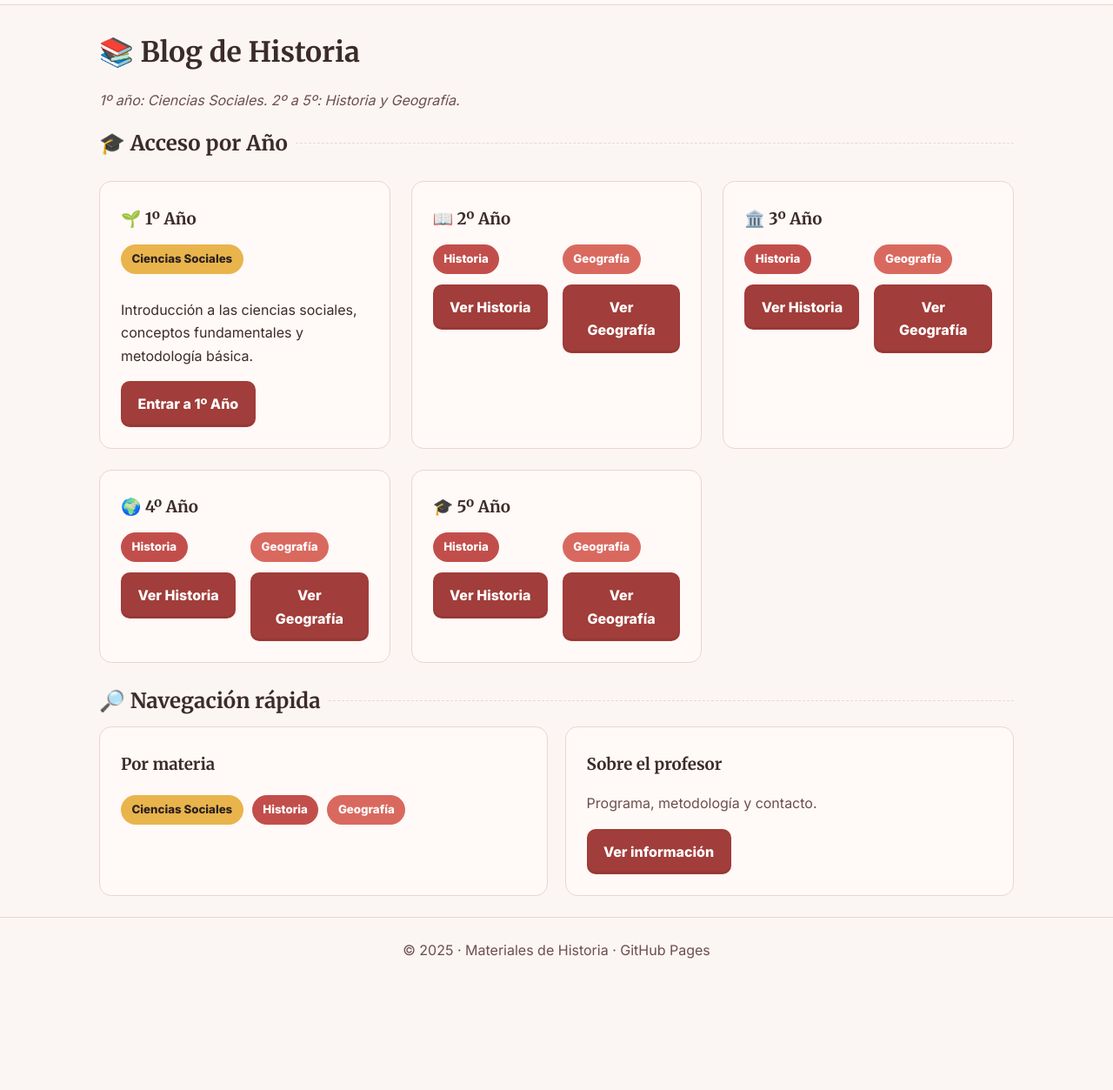
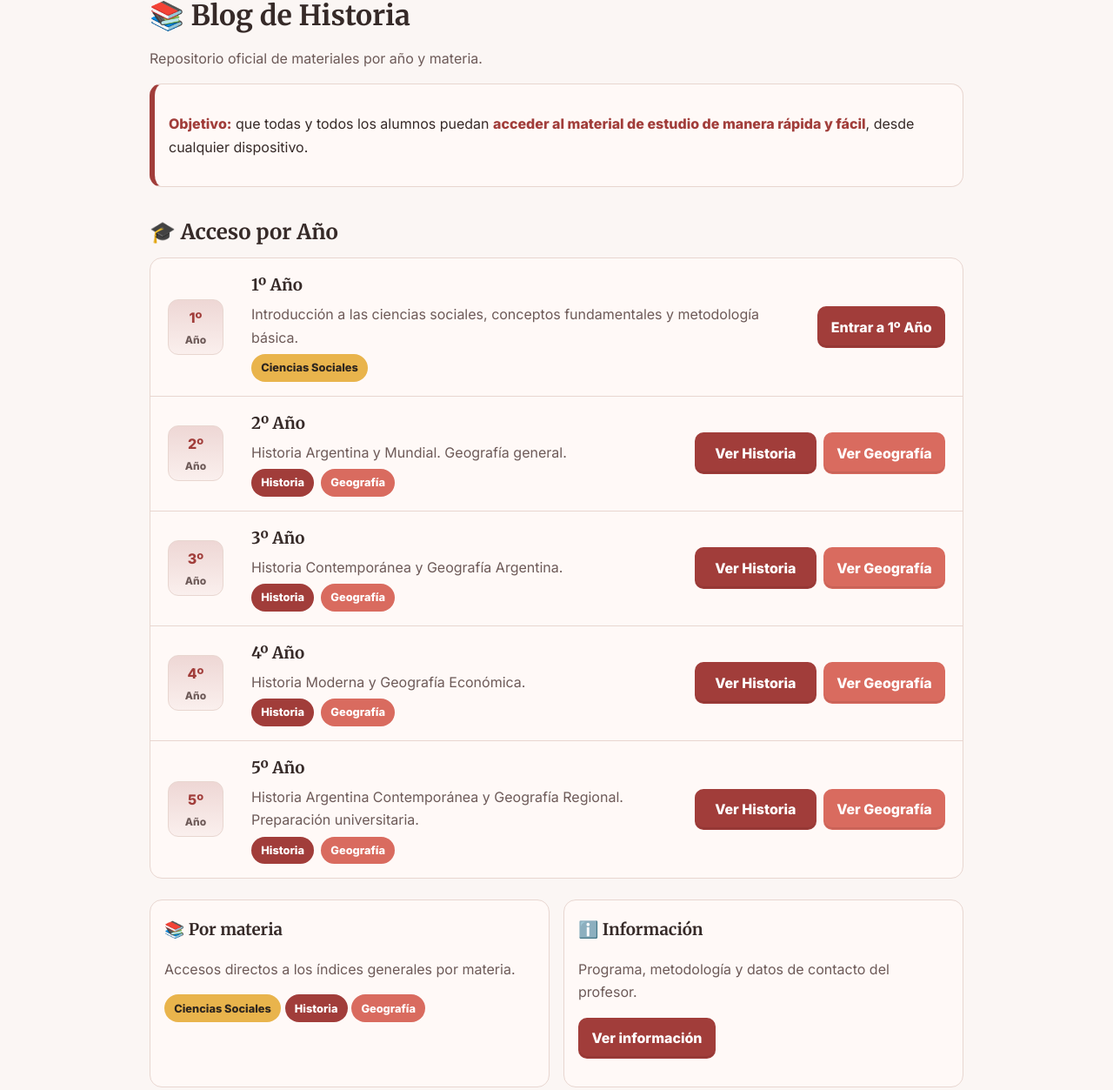
Before and after one commit to historiamoncayo/bloghistoria, a plain HTML site: page index.html in a window 1280 px wide. Shown: the part 105-1358 px from the top of the page at 87% size. Before the commit the page ends 1235 px from the top, so only its background shows below. Drawn offline with Linux system fonts and the light colour scheme.

Commit message:
Update index.html

```diff
--- a/index.html
+++ b/index.html
@@ -4,155 +4,205 @@
   <meta charset="utf-8">
   <meta name="viewport" content="width=device-width,initial-scale=1">
   <title>📚 Blog de Historia</title>
-  <meta name="description" content="Repositorio de materiales por año. 1º: Ciencias Sociales. 2º a 5º: Historia y Geografía.">
+  <meta name="description" content="Objetivo: que todos los alumnos puedan acceder al material de estudio de manera rápida y fácil.">
   <link rel="preconnect" href="https://fonts.gstatic.com" crossorigin>
   <link href="https://fonts.googleapis.com/css2?family=Inter:wght@400;600;800&family=Merriweather:wght@700;900&display=swap" rel="stylesheet">
   <style>
+    /* Paleta cálida y armónica */
     :root{
-      --bg:#FBF6F4;
-      --card-bg:#FFF9F7;
-      --line:#E8D6D0;
-      --ink:#3B2C29;
-      --ink2:#6D4E4E;
-      --red-main:#A13D3A;   /* rojo cálido principal */
-      --red-accent:#C24E4B; /* hover/acento */
-      --red-dark:#7B2E2B;
-      --pill-hist:#C24E4B;
-      --pill-geo:#D9695F;
-      --pill-cs:#E9B44C;    /* dorado cálido */
+      --bg:#FBF6F4;            /* fondo general */
+      --paper:#FFF9F7;         /* contenedores */
+      --line:#E8D6D0;          /* bordes */
+      --ink:#362A28;           /* texto principal */
+      --ink-2:#6D5A58;         /* texto secundario */
+      --red:#A13D3A;           /* rojo principal */
+      --red-2:#C24E4B;         /* hover/acento */
+      --geo:#D96B5F;           /* geografía */
+      --cs:#E9B44C;            /* ciencias sociales */
       --radius:14px;
+      --space: clamp(14px, 2vw, 22px);
     }
     *{box-sizing:border-box}
     body{margin:0;background:var(--bg);color:var(--ink);font-family:Inter,system-ui,Arial,sans-serif;line-height:1.65}
     h1,h2,h3{font-family:Merriweather,Georgia,serif;margin:.2rem 0 .6rem}
-    a{color:var(--red-main);text-decoration:none}
-    a:hover{color:var(--red-accent);text-decoration:underline}
+    a{color:var(--red);text-decoration:none}
+    a:hover{color:var(--red-2);text-decoration:underline}
 
-    header{padding:18px 24px;border-bottom:1px solid var(--line);background:var(--card-bg);position:sticky;top:0;z-index:10}
-    header .brand{font-weight:800;color:var(--red-main)}
-    .container{max-width:1100px;margin:0 auto;padding:24px}
+    /* Layout */
+    header{position:sticky;top:0;z-index:10;background:var(--paper);border-bottom:1px solid var(--line);}
+    .wrap{max-width:980px;margin:0 auto;padding:var(--space)}
+    .lead{margin:.5rem 0 1rem;color:var(--ink-2)}
+    .goal{background:var(--paper);border:1px solid var(--line);border-left:6px solid var(--red);padding:1rem;border-radius:var(--radius);margin:1rem 0 2rem}
+    .goal strong{color:var(--red)}
 
-    .grid{display:grid;grid-template-columns:repeat(auto-fit,minmax(280px,1fr));gap:1.5rem;margin:1.5rem 0}
-    .card{background:var(--card-bg);border:1px solid var(--line);border-radius:var(--radius);padding:1.5rem;transition:.3s}
-    .card:hover{border-color:var(--red-main);box-shadow:0 10px 28px rgba(161,61,58,.12);transform:translateY(-4px)}
+    /* Lista de años (armónica y clara) */
+    .years{list-style:none;margin:0;padding:0;border:1px solid var(--line);border-radius:var(--radius);background:var(--paper)}
+    .year{
+      display:grid;grid-template-columns: 80px 1fr auto;align-items:center;
+      gap:1rem;padding:1rem 1.25rem;border-bottom:1px solid var(--line)
+    }
+    .year:last-child{border-bottom:none}
+    .badge-year{
+      width:64px;height:64px;border-radius:12px;background:
+        linear-gradient(180deg, rgba(161,61,58,.18), rgba(161,61,58,.05));
+      border:1px solid var(--line);display:flex;flex-direction:column;
+      align-items:center;justify-content:center;font-weight:800;color:var(--red)
+    }
+    .badge-year small{font-size:.75rem;color:var(--ink-2);margin-top:.15rem}
+    .year h3{margin:0}
+    .year p{margin:.25rem 0 0;color:var(--ink-2)}
+    .chips{display:flex;gap:.5rem;flex-wrap:wrap;margin-top:.4rem}
+    .chip{display:inline-block;padding:.32rem .7rem;border-radius:999px;font-size:.8rem;font-weight:700;color:#fff;background:var(--red)}
+    .chip.geo{background:var(--geo)}
+    .chip.cs{background:var(--cs);color:#2e261f}
+    .actions{display:flex;gap:.5rem;flex-wrap:wrap}
+    .btn{
+      display:inline-block;padding:.6rem .9rem;border-radius:10px;font-weight:800;color:#fff;background:var(--red);
+      border:1px solid transparent;box-shadow:inset 0 -2px 0 rgba(0,0,0,.08);text-align:center;min-width:140px
+    }
+    .btn:hover{background:var(--red-2)}
+    .btn.geo{background:var(--geo)}
+    .btn.cs{background:var(--red)}
 
-    .pill{display:inline-block;padding:.38rem .78rem;border-radius:999px;font-size:.83rem;font-weight:700;margin:.25rem .35rem .75rem 0;color:#fff}
-    .pill.cs{background:var(--pill-cs);color:#2b211f}
-    .pill.his{background:var(--pill-hist)}
-    .pill.geo{background:var(--pill-geo)}
+    /* Secciones inferiores */
+    .grid{display:grid;grid-template-columns:repeat(auto-fit,minmax(260px,1fr));gap:1rem;margin-top:1.5rem}
+    .card{background:var(--paper);border:1px solid var(--line);border-radius:var(--radius);padding:1rem}
+    .muted{color:var(--ink-2)}
 
-    .btn{display:inline-block;padding:.75rem 1.15rem;border-radius:10px;background:var(--red-main);color:#fff;font-weight:800;text-align:center;border:1px solid transparent;box-shadow:inset 0 -2px 0 rgba(0,0,0,.08)}
-    .btn:hover{background:var(--red-accent)}
-    .cols-2{display:grid;grid-template-columns:1fr 1fr;gap:.85rem;margin-top:.6rem}
-    @media (max-width:700px){.cols-2{grid-template-columns:1fr}}
-
-    .section-title{display:flex;align-items:center;gap:.6rem}
-    .section-title::after{content:"";flex:1;border-top:1px dashed var(--line);opacity:.9}
-
-    .quick{display:grid;grid-template-columns:repeat(auto-fit,minmax(260px,1fr));gap:1.2rem}
-    .muted{color:var(--ink2)}
-
-    footer{border-top:1px solid var(--line);padding:24px;text-align:center;color:var(--ink2)}
+    footer{border-top:1px solid var(--line);margin-top:2rem;padding:var(--space);text-align:center;color:var(--ink-2)}
+    @media (max-width:720px){
+      .year{grid-template-columns:64px 1fr;grid-template-rows:auto auto;margin:0}
+      .actions{grid-column:1/-1}
+      .badge-year{width:56px;height:56px}
+    }
   </style>
 </head>
 <body>
   <header>
-    <div class="container">
-      <a class="brand" href="./">Materiales de Historia</a>
+    <div class="wrap">
+      <strong style="color:var(--red);font-weight:900">Materiales de Historia</strong>
     </div>
   </header>
 
-  <main class="container">
+  <main class="wrap">
     <h1>📚 Blog de Historia</h1>
-    <p class="muted"><em>1º año: Ciencias Sociales. 2º a 5º: Historia y Geografía.</em></p>
+    <p class="lead">Repositorio oficial de materiales por año y materia.</p>
 
-    <h2 class="section-title">🎓 Acceso por Año</h2>
-    <div class="grid">
-      <!-- 1º Año: solo Ciencias Sociales -->
-      <section class="card">
-        <h3>🌱 1º Año</h3>
-        <p class="pill cs">Ciencias Sociales</p>
-        <p>Introducción a las ciencias sociales, conceptos fundamentales y metodología básica.</p>
-        <a class="btn" href="./1er-anio/">Entrar a 1º Año</a>
-      </section>
+    <div class="goal" role="note" aria-label="Objetivo del blog">
+      <p><strong>Objetivo:</strong> que todas y todos los alumnos puedan <strong>acceder al material de estudio de manera rápida y fácil</strong>, desde cualquier dispositivo.</p>
+    </div>
 
-      <!-- 2º a 5º Año: Historia y Geografía -->
-      <section class="card">
-        <h3>📖 2º Año</h3>
-        <div class="cols-2">
-          <div>
-            <span class="pill his">Historia</span><br>
-            <a class="btn" href="./2do-anio/historia/">Ver Historia</a>
+    <h2>🎓 Acceso por Año</h2>
+    <ul class="years">
+      <!-- 1º Año -->
+      <li class="year">
+        <div class="badge-year">
+          1º<small>Año</small>
         </div>
         <div>
-            <span class="pill geo">Geografía</span><br>
-            <a class="btn" href="./2do-anio/geografia/">Ver Geografía</a>
+          <h3>1º Año</h3>
+          <p>Introducción a las ciencias sociales, conceptos fundamentales y metodología básica.</p>
+          <div class="chips">
+            <span class="chip cs">Ciencias Sociales</span>
           </div>
         </div>
-      </section>
+        <div class="actions">
+          <a class="btn cs" href="./1er-anio/">Entrar a 1º Año</a>
+        </div>
+      </li>
 
-      <section class="card">
-        <h3>🏛️ 3º Año</h3>
-        <div class="cols-2">
-          <div>
-            <span class="pill his">Historia</span><br>
-            <a class="btn" href="./3er-anio/historia/">Ver Historia</a>
+      <!-- 2º Año -->
+      <li class="year">
+        <div class="badge-year">
+          2º<small>Año</small>
         </div>
         <div>
-            <span class="pill geo">Geografía</span><br>
-            <a class="btn" href="./3er-anio/geografia/">Ver Geografía</a>
+          <h3>2º Año</h3>
+          <p>Historia Argentina y Mundial. Geografía general.</p>
+          <div class="chips">
+            <span class="chip">Historia</span><span class="chip geo">Geografía</span>
           </div>
         </div>
-      </section>
+        <div class="actions">
+          <a class="btn" href="./2do-anio/historia/">Ver Historia</a>
+          <a class="btn geo" href="./2do-anio/geografia/">Ver Geografía</a>
+        </div>
+      </li>
 
-      <section class="card">
-        <h3>🌍 4º Año</h3>
-        <div class="cols-2">
-          <div>
-            <span class="pill his">Historia</span><br>
-            <a class="btn" href="./4to-anio/historia/">Ver Historia</a>
+      <!-- 3º Año -->
+      <li class="year">
+        <div class="badge-year">
+          3º<small>Año</small>
         </div>
         <div>
-            <span class="pill geo">Geografía</span><br>
-            <a class="btn" href="./4to-anio/geografia/">Ver Geografía</a>
+          <h3>3º Año</h3>
+          <p>Historia Contemporánea y Geografía Argentina.</p>
+          <div class="chips">
+            <span class="chip">Historia</span><span class="chip geo">Geografía</span>
           </div>
         </div>
-      </section>
+        <div class="actions">
+          <a class="btn" href="./3er-anio/historia/">Ver Historia</a>
+          <a class="btn geo" href="./3er-anio/geografia/">Ver Geografía</a>
+        </div>
+      </li>
 
-      <section class="card">
-        <h3>🎓 5º Año</h3>
-        <div class="cols-2">
-          <div>
-            <span class="pill his">Historia</span><br>
-            <a class="btn" href="./5to-anio/historia/">Ver Historia</a>
+      <!-- 4º Año -->
+      <li class="year">
+        <div class="badge-year">
+          4º<small>Año</small>
         </div>
         <div>
-            <span class="pill geo">Geografía</span><br>
-            <a class="btn" href="./5to-anio/geografia/">Ver Geografía</a>
+          <h3>4º Año</h3>
+          <p>Historia Moderna y Geografía Económica.</p>
+          <div class="chips">
+            <span class="chip">Historia</span><span class="chip geo">Geografía</span>
           </div>
         </div>
-      </section>
+        <div class="actions">
+          <a class="btn" href="./4to-anio/historia/">Ver Historia</a>
+          <a class="btn geo" href="./4to-anio/geografia/">Ver Geografía</a>
         </div>
+      </li>
 
-    <h2 class="section-title">🔎 Navegación rápida</h2>
-    <div class="quick">
+      <!-- 5º Año -->
+      <li class="year">
+        <div class="badge-year">
+          5º<small>Año</small>
+        </div>
+        <div>
+          <h3>5º Año</h3>
+          <p>Historia Argentina Contemporánea y Geografía Regional. Preparación universitaria.</p>
+          <div class="chips">
+            <span class="chip">Historia</span><span class="chip geo">Geografía</span>
+          </div>
+        </div>
+        <div class="actions">
+          <a class="btn" href="./5to-anio/historia/">Ver Historia</a>
+          <a class="btn geo" href="./5to-anio/geografia/">Ver Geografía</a>
+        </div>
+      </li>
+    </ul>
+
+    <div class="grid" aria-label="Navegación adicional">
       <section class="card">
-        <h3>Por materia</h3>
+        <h3>📚 Por materia</h3>
+        <p class="muted">Accesos directos a los índices generales por materia.</p>
         <p>
-          <a class="pill cs" href="./materia/ciencias-sociales/">Ciencias Sociales</a>
-          <a class="pill his" href="./materia/historia/">Historia</a>
-          <a class="pill geo" href="./materia/geografia/">Geografía</a>
+          <a class="chip cs" href="./materia/ciencias-sociales/">Ciencias Sociales</a>
+          <a class="chip" href="./materia/historia/">Historia</a>
+          <a class="chip geo" href="./materia/geografia/">Geografía</a>
         </p>
       </section>
       <section class="card">
-        <h3>Sobre el profesor</h3>
-        <p class="muted">Programa, metodología y contacto.</p>
-        <a class="btn" href="./sobre-mi/">Ver información</a>
+        <h3>ℹ️ Información</h3>
+        <p class="muted">Programa, metodología y datos de contacto del profesor.</p>
+        <p><a class="btn" href="./sobre-mi/">Ver información</a></p>
       </section>
     </div>
   </main>
 
-  <footer>© <span id="y"></span> · Materiales de Historia · GitHub Pages</footer>
+  <footer>© <span id="y"></span> · Materiales de Historia · Acceso simple y claro</footer>
   <script>document.getElementById('y').textContent=new Date().getFullYear()</script>
 </body>
 </html>
```
Lines whose indentation alone changed are shown as unchanged.
